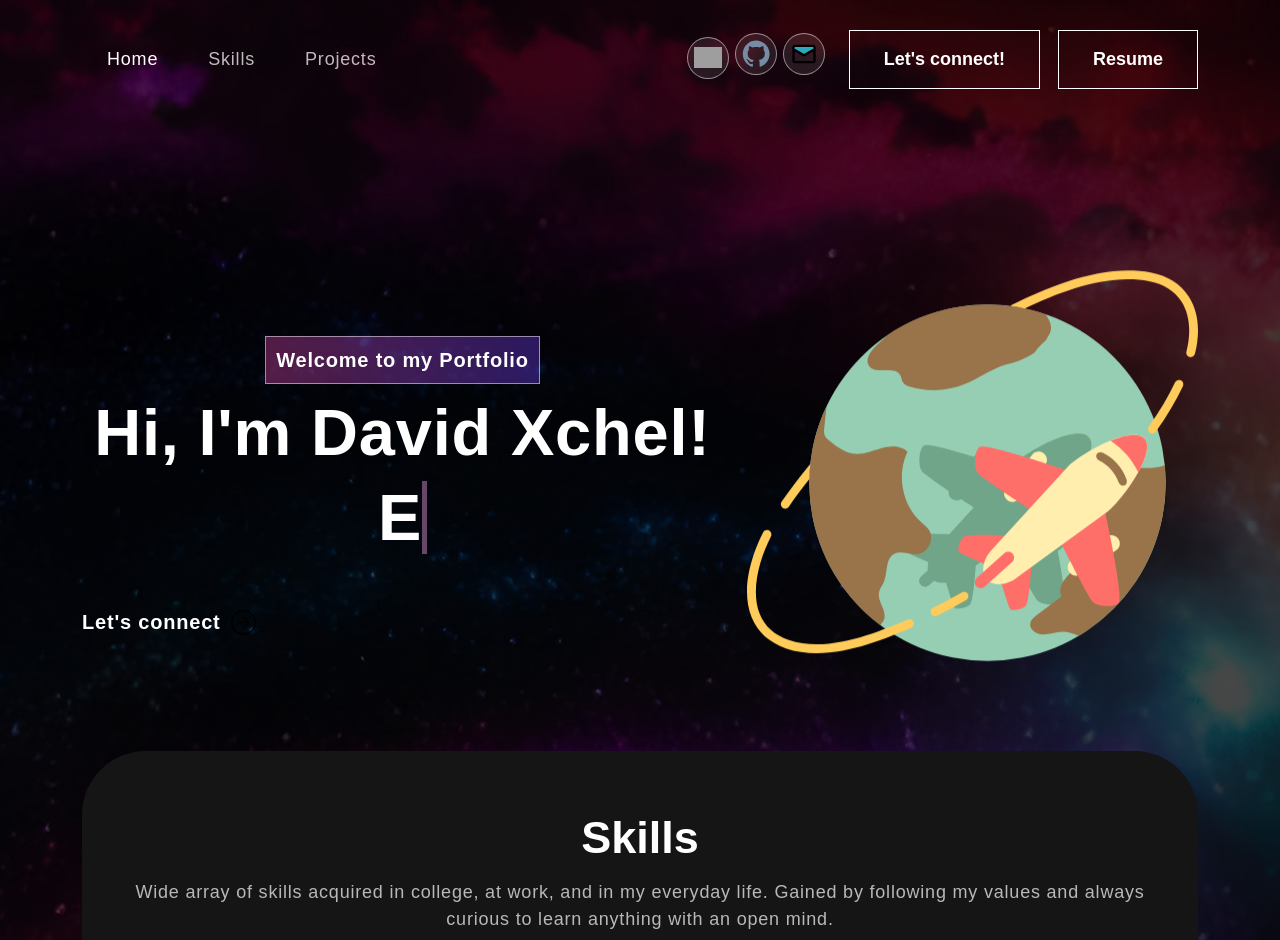
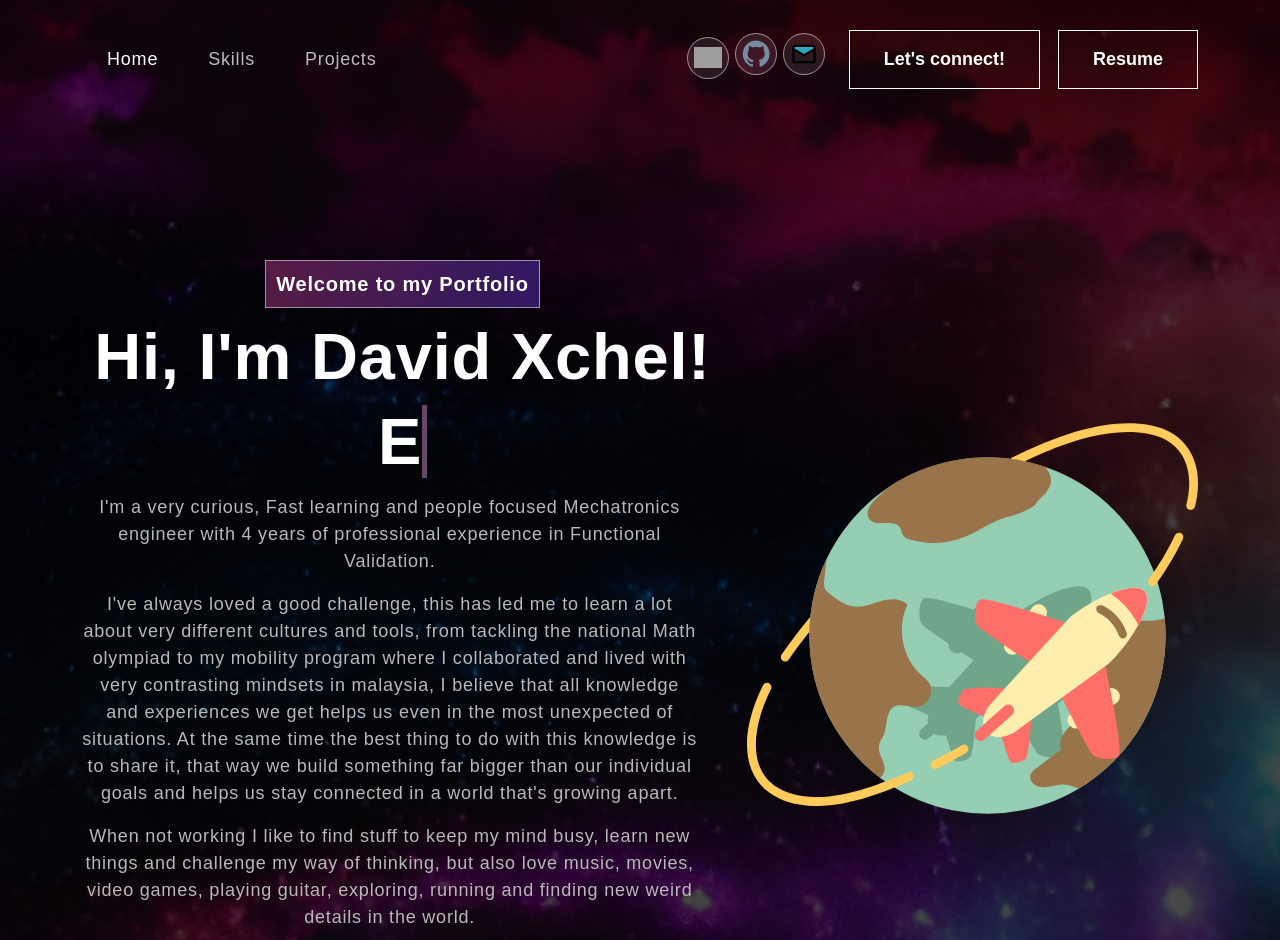
Before and after one commit to dxchel/portfolio, a React (Create React App) app: page / in a window 1280 px wide. Shown: the top 940 px of the page. Built offline with nearby package versions, Linux system fonts and the light colour scheme; grey boxes are pictures that could not be loaded.

Commit message:
Added Banner about info

```diff
--- a/src/components/Banner.tsx
+++ b/src/components/Banner.tsx
@@ -10,7 +10,7 @@ export const Banner = () => {
     const [isDeleting, setIsDeleting] = useState(false);
     const [text, setText] = useState('');
     const [delta, setDelta] = useState(370);
-    const toRotate: Array<string> = "Developer Engineer Tester Explorer Creative Mentor Music Video-Games Running".split(" ");
+    const toRotate: Array<string> = "Developer Engineer Tester Explorer Creative teacher".split(" ");
     const period: number = 1300;
 
     useEffect(() => {
@@ -50,7 +50,9 @@ export const Banner = () => {
                             <span className="tagline">Welcome to my Portfolio</span>
                             <h1>{`Hi, I'm David Xchel!`}</h1>
                             <h1><span className="wrap">{text}</span></h1>
-                            <p></p>
+                            <p>I'm a very curious, Fast learning and people focused Mechatronics engineer with 4 years of professional experience in Functional Validation.</p>
+                            <p>I've always loved a good challenge, this has led me to learn a lot about very different cultures and tools, from tackling the national Math olympiad to my mobility program where I collaborated and lived with very contrasting mindsets in malaysia, I believe that all knowledge and experiences we get helps us even in the most unexpected of situations. At the same time the best thing to do with this knowledge is to share it, that way we build something far bigger than our individual goals and helps us stay connected in a world that's growing apart.</p>
+                            <p>When not working I like to find stuff to keep my mind busy, learn new things and challenge my way of thinking, but also love music, movies, video games, playing guitar, exploring, running and finding new weird details in the world.</p>
                             <Nav.Link href='#connect'><button>Let's connect <ArrowRightCircle size={25} /></button></Nav.Link>
                         </div>}
                         </TrackVisibility>
```
